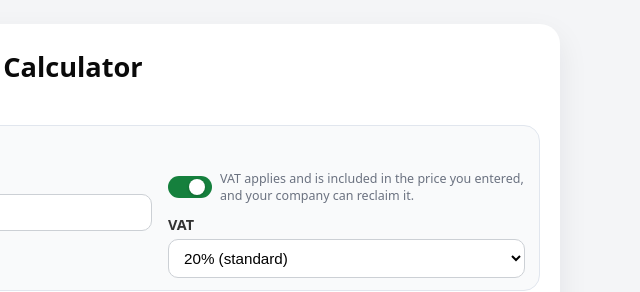
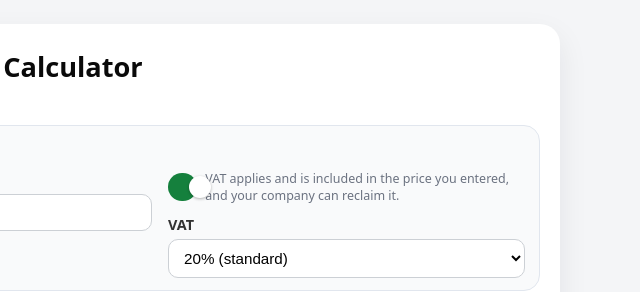
Before and after one commit to dannysood90/smartdirector, a plain HTML site: page index.html in a window 1280 px wide. Shown: the top 292 px of the page, 480-1120 px from the left. Drawn offline with Linux system fonts and the light colour scheme.

Commit message:
Update index.html

```diff
--- a/index.html
+++ b/index.html
@@ -251,13 +251,12 @@
       color: #6b7280;
     }
 
-    /* Rebuilt, smaller switch */
+   /* Perfect iOS-style toggle */
 .switch {
   position: relative;
+  width: 46px;
+  height: 28px;
   display: inline-block;
-      width: 44px;
-      height: 22px;
-      flex-shrink: 0;
 }
 
 .switch input {
@@ -266,26 +265,29 @@
   height: 0;
 }
 
-    .switch .slider {
+.slider {
   position: absolute;
   cursor: pointer;
-      inset: 0;
+  top: 0;
+  left: 0;
+  right: 0;
+  bottom: 0;
   background-color: #e5e7eb;
-      transition: 0.2s;
-      border-radius: 999px;
+  border-radius: 34px;
+  transition: 0.25s;
 }
 
-    .switch .slider:before {
+.slider:before {
   position: absolute;
   content: "";
-      height: 16px;
-      width: 16px;
+  height: 22px;
+  width: 22px;
   left: 3px;
   top: 3px;
-      background-color: #ffffff;
-      transition: 0.2s;
+  background-color: white;
   border-radius: 50%;
-      box-shadow: 0 1px 3px rgba(0, 0, 0, 0.25);
+  transition: 0.25s;
+  box-shadow: 0 1px 3px rgba(0, 0, 0, 0.3);
 }
 
 .switch input:checked + .slider {
@@ -293,7 +295,7 @@
 }
 
 .switch input:checked + .slider:before {
-      transform: translateX(18px);
+  transform: translateX(18px); /* Perfect centre alignment */
 }
 
     .segmented {
```
Lines whose indentation alone changed are shown as unchanged.
